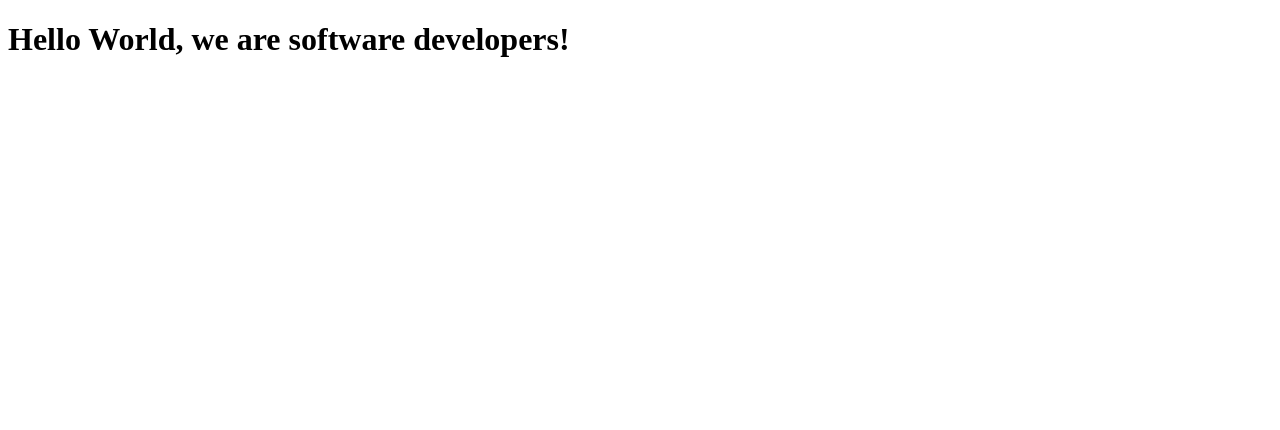
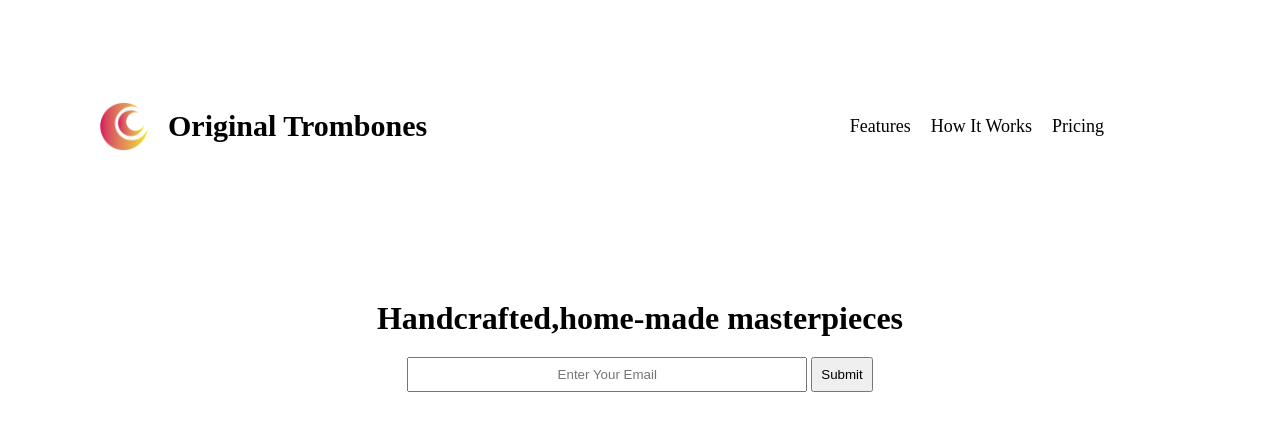
Before and after one commit to HtetWaiYan7191/Project-With-Dume, a plain HTML site: page fcc-test-suite-template-master/index.html in a window 1280 px wide. Drawn offline with Linux system fonts and the light colour scheme.

Commit message:
htetwaiyan commiting building structure

```diff
--- a/fcc-test-suite-template-master/css/style.css
+++ b/fcc-test-suite-template-master/css/style.css
@@ -0,0 +1,86 @@
+*{
+    box-sizing: border-box;
+    margin: 0;
+    padding: 0;
+}
+
+html,body {
+    height: 100vh;
+}
+
+header{
+    width: 80%;
+    margin:100px auto ;
+    display: flex;
+    justify-content: space-between;
+    align-items: center;
+    position: fixed;
+    left: 100px;
+    top: 0px;
+
+
+
+}
+header h3 {
+    font-size: 30px;
+}
+header img {
+    width: 3rem;
+    margin-right: 20px;
+}
+
+.img-container {
+    display: flex;
+    align-items: center;
+}
+
+#nav-bar{
+    display: flex;
+    align-items: center;
+    justify-content: space-around;
+
+
+
+}
+
+#nav-bar a {
+    font-size: 18px;
+    text-decoration: none;
+    color: black;
+    margin-right: 20px;
+}
+
+.introduction {
+    min-height: 500px;
+    width: 800px;
+    margin: 300px auto;
+    text-align: center;
+
+}
+
+.introduction h3 {
+    font-size: 2rem;
+    font-family: 'Times New Roman', Times, serif;
+    text-align: center;
+}
+
+.introduction form {
+    margin: 10px auto;
+}
+
+#email {
+    padding: 8px;
+    text-align: center;
+    margin: 10px auto;
+    width: 400px;
+
+}
+#form{
+
+    margin: 10px auto;
+}
+#submit {
+    padding: 8px;
+    margin-top: 10px;
+
+}
--- a/fcc-test-suite-template-master/index.html
+++ b/fcc-test-suite-template-master/index.html
@@ -8,7 +8,31 @@
 
   <body>
     <script src="https://cdn.freecodecamp.org/testable-projects-fcc/v1/bundle.js"></script>
-    <h1>Hello World, we are software developers!</h1>
+
+
+    <header id="header">
+      <div class="img-container">
+        <img src="./logo.png" alt="" id="header-img">
+        <h3>Original Trombones</h3>
+      </div>
+      <nav id="nav-bar">
+        <a href="" class="nav-link">Features</a>
+        <a href="" class="nav-link">How It Works</a>
+        <a href="" class="nav-link">Pricing</a>
+      </nav>
+    </header>
+
+   <div class="introduction">
+    <h3>Handcrafted,home-made masterpieces</h3>
+    <form action="#https://www.freecodecamp.com/email-submit" id="form">
+      <input type="email" id="email" name="userEmail" placeholder="Enter Your Email">
+      <input type="submit" id="submit">
+    </form>
+   </div>
+
+    <section id="main">
+      <embed src="" type="" id="video">
+    </section>
     <!--
 
     Hello Camper!
```
Also changed, not shown: fcc-test-suite-template-master/logo.png (added).
